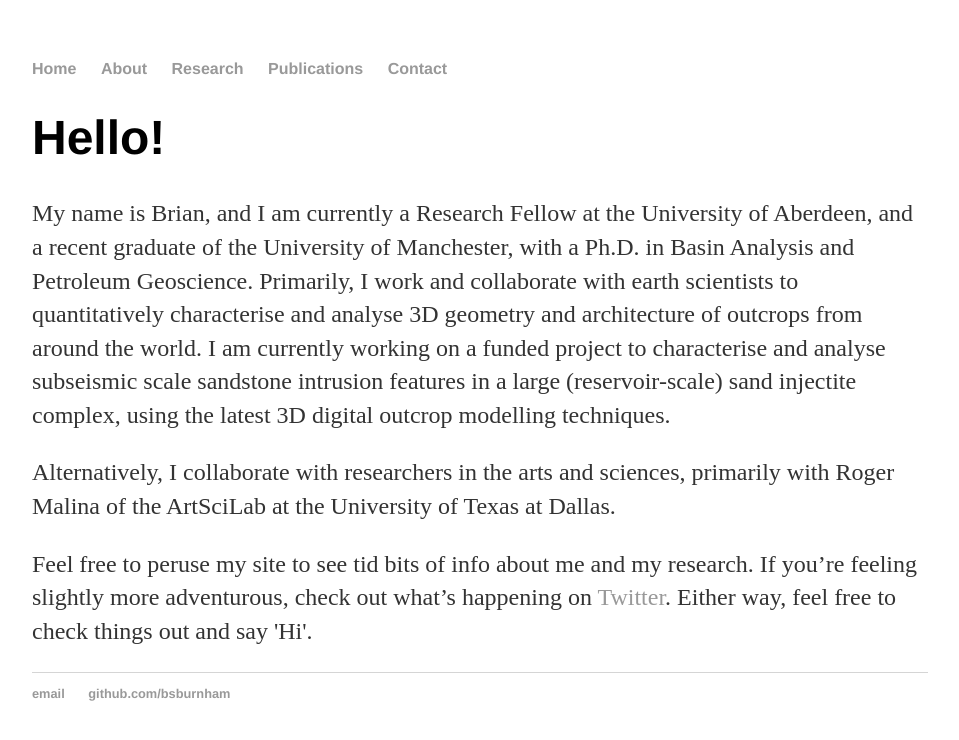
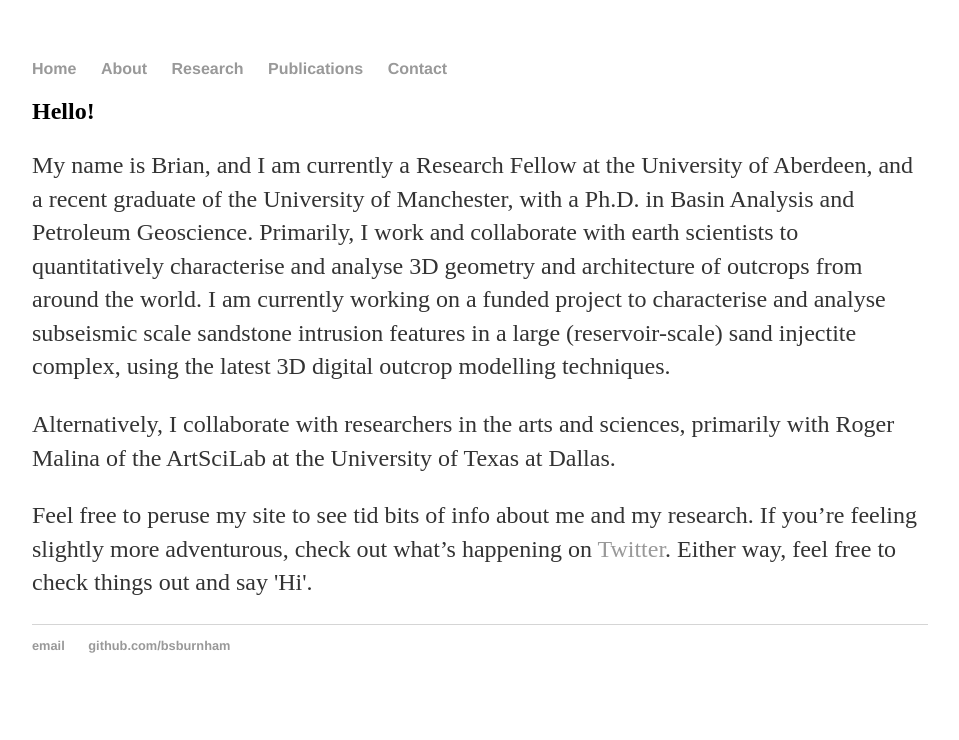
Before and after one commit to bsburnham/bsburnham.github.io, a Jekyll site: the page built from index.html, in a window 1280 px wide. Shown: the top 740 px of the page, without its empty margins (160-1119 px from the left). Built offline with Jekyll 4.4.1, drawn with Linux system fonts in a browser that asks for light colours.

```diff
--- a/index.html
+++ b/index.html
@@ -3,7 +3,7 @@ layout: default
 title: Brian Burnham, PhD
 ---
 <div class="blurb">
-	<h1>Hello!</h1>
+	<h2>Hello!</h2>
 	<p>My name is Brian, and I am currently a Research Fellow at the University of Aberdeen, and a recent graduate of the
 	University of Manchester, with a Ph.D. in Basin Analysis and Petroleum Geoscience. Primarily, I work and collaborate
 	with earth scientists to quantitatively characterise and analyse 3D geometry and architecture of outcrops from around
```
